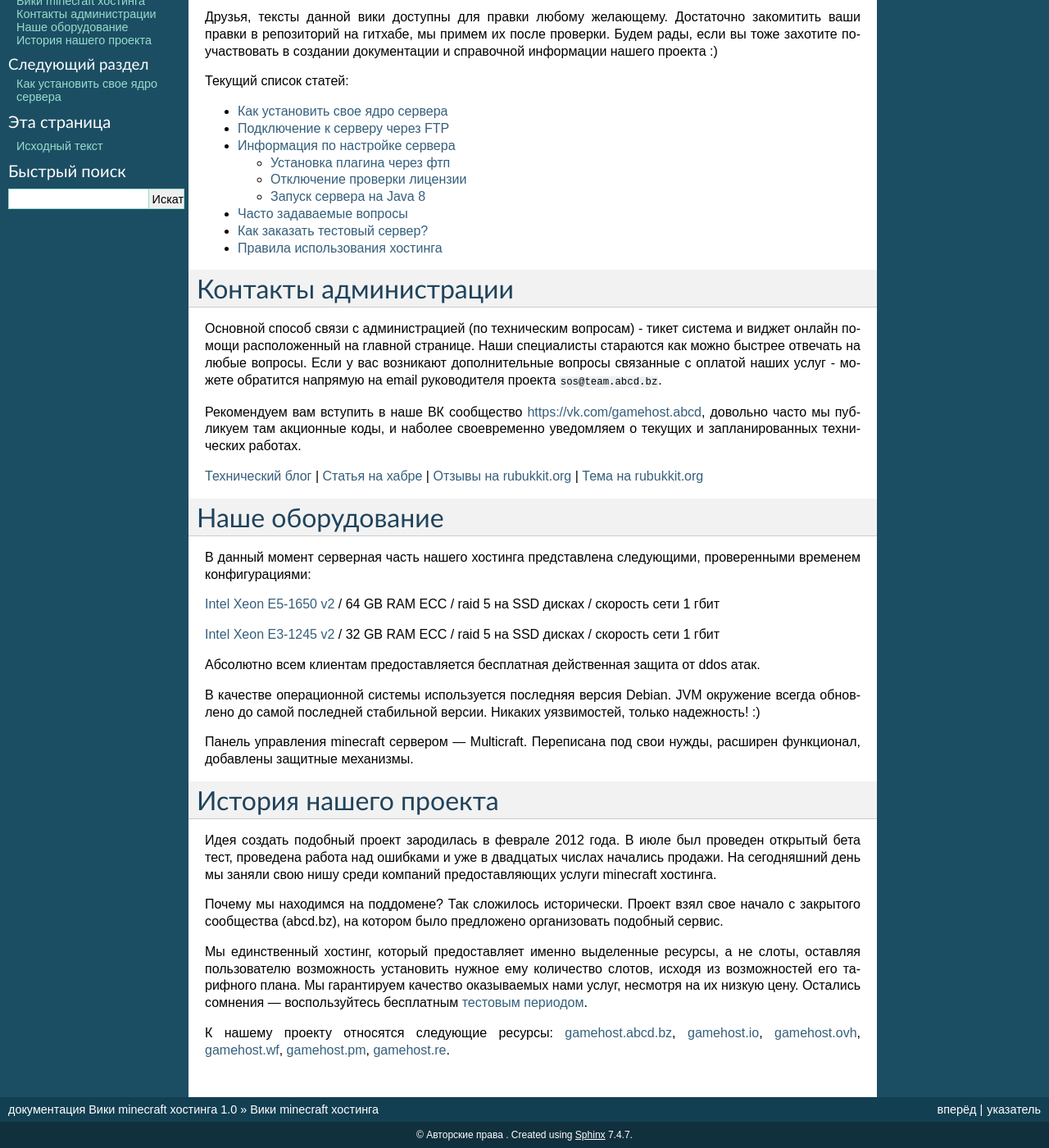
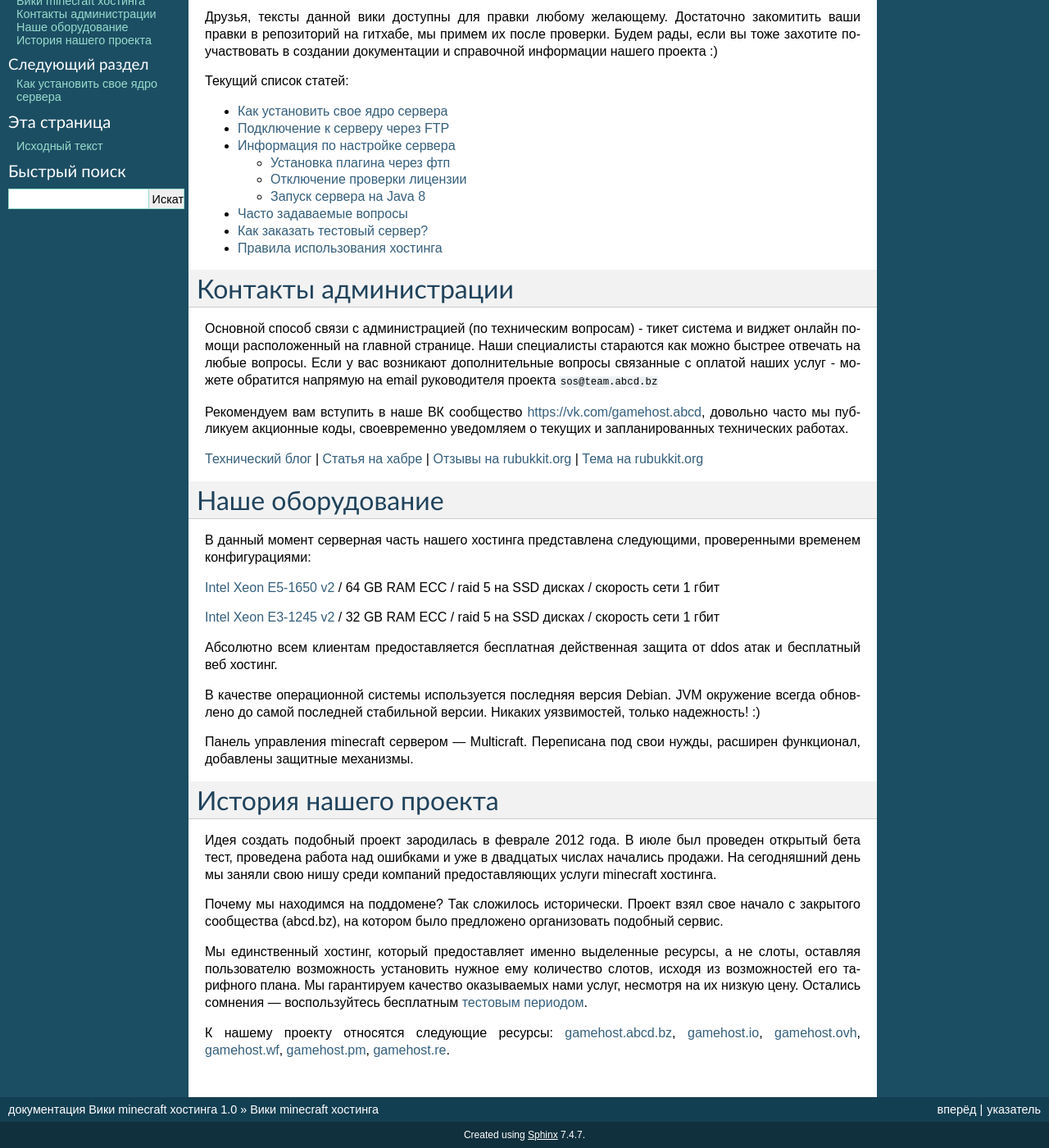
Before and after one commit to h1kkan/gamehost-wiki, a Sphinx documentation site: the page built from docs/index.rst, in a window 1280 px wide and 1400 px high, scrolled down 81 px. Shown: the whole window at 82% size. Built offline with Sphinx 7.4.7, drawn with Linux system fonts in a browser that asks for light colours.

Commit message:
grammar nazi

```diff
--- a/docs/conf.py
+++ b/docs/conf.py
@@ -168,7 +168,7 @@ html_static_path = ['_static']
 #html_show_sphinx = True
 
 # If true, "(C) Copyright ..." is shown in the HTML footer. Default is True.
-#html_show_copyright = True
+html_show_copyright = False
 
 # If true, an OpenSearch description file will be output, and all pages will
 # contain a <link> tag referring to it.  The value of this option must be the
--- a/docs/index.rst
+++ b/docs/index.rst
@@ -24,9 +24,9 @@
 Контакты администрации
 ======================
 
-Основной способ связи с администрацией (по техническим вопросам) - тикет система и виджет онлайн помощи расположенный на главной странице. Наши специалисты стараются как можно быстрее отвечать на любые вопросы. Если у вас возникают дополнительные вопросы связанные с оплатой наших услуг - можете обратится напрямую на email руководителя проекта ``sos@team.abcd.bz``.
+Основной способ связи с администрацией (по техническим вопросам) - тикет система и виджет онлайн помощи расположенный на главной странице. Наши специалисты стараются как можно быстрее отвечать на любые вопросы. Если у вас возникают дополнительные вопросы связанные с оплатой наших услуг - можете обратится напрямую на email руководителя проекта ``sos@team.abcd.bz``
 
-Рекомендуем вам вступить в наше ВК сообщество https://vk.com/gamehost.abcd, довольно часто мы публикуем там акционные коды, и наболее своевременно уведомляем о текущих и запланированных технических работах.
+Рекомендуем вам вступить в наше ВК сообщество https://vk.com/gamehost.abcd, довольно часто мы публикуем акционные коды, своевременно уведомляем о текущих и запланированных технических работах.
 
 `Технический блог <http://status.gamehost.abcd.bz/>`_ | `Статья на хабре <http://habrahabr.ru/post/204304/>`_ | `Отзывы на rubukkit.org <http://www.rubukkit.org/threads/gamehost-abcd-bz-%D0%BE%D1%82%D0%B7%D1%8B%D0%B2%D1%8B.42571/>`_ | `Тема на rubukkit.org <http://www.rubukkit.org/threads/gamehost-abcd-bz-%D0%BE%D1%82-200%D1%80-%D0%B7%D0%B0-1%D0%93%D0%91-ram-%D0%BC%D0%B5%D1%81%D1%82%D0%BE-%D0%BF%D0%BE%D0%B4-%D1%81%D0%B0%D0%B9%D1%82-%D0%B1%D0%B5%D0%BA%D0%B0%D0%BF-%D0%B2-%D0%BE%D0%B1%D0%BB%D0%B0%D0%BA%D0%BE-ssd-%D0%B4%D0%B8%D1%81%D0%BA%D0%B8-%D0%B2%D1%81%D0%B5-%D0%B2%D0%BA%D0%BB%D1%8E%D1%87%D0%B5%D0%BD%D0%BE.53987/>`_
 
@@ -38,7 +38,7 @@
 
 `Intel Xeon E3-1245 v2 <http://ark.intel.com/ru/products/65729/Intel-Xeon-Processor-E3-1245-v2-8M-Cache-3_40-GHz/>`_ / 32 GB RAM ECC / raid 5 на SSD дисках / скорость сети 1 гбит
 
-Абсолютно всем клиентам предоставляется бесплатная действенная защита от ddos атак.
+Абсолютно всем клиентам предоставляется бесплатная действенная защита от ddos атак и бесплатный веб хостинг.
 
 В качестве операционной системы используется последняя версия Debian. JVM окружение всегда обновлено до самой последней стабильной версии. Никаких уязвимостей, только надежность! :)
 
```
